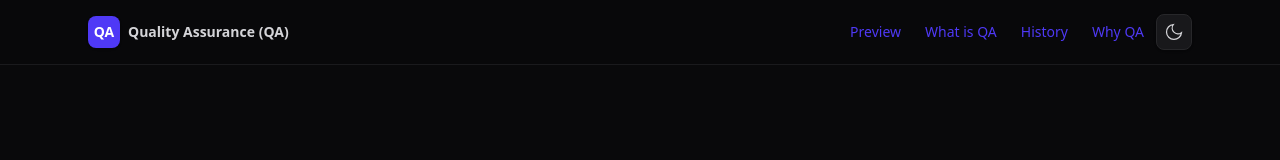
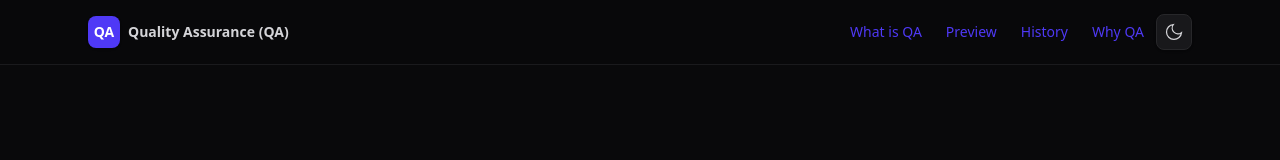
Before and after one commit to rahulbaweja7/QA-LANDING, a React (Vite) app: page / in a window 1280 px wide. Shown: the top 160 px of the page. Built offline with nearby package versions, Linux system fonts and the light colour scheme.

Commit message:
fixed navbar

```diff
--- a/src/App.tsx
+++ b/src/App.tsx
@@ -105,8 +105,8 @@ function App() {
           </div>
           <div className="flex items-center gap-3">
             <nav className="hidden gap-6 text-sm text-indigo-600 md:flex">
+              <a className="hover:underline underline-offset-4" href="#about">What is QA</a>
               <a className="hover:underline underline-offset-4" href="#preview">Preview</a>
-              <a className="hover:underline underline-offset-4" href="#about">What is QA</a>
               <a className="hover:underline underline-offset-4" href="#history">History</a>
               <a className="hover:underline underline-offset-4" href="#why">Why QA</a>
             </nav>
```
